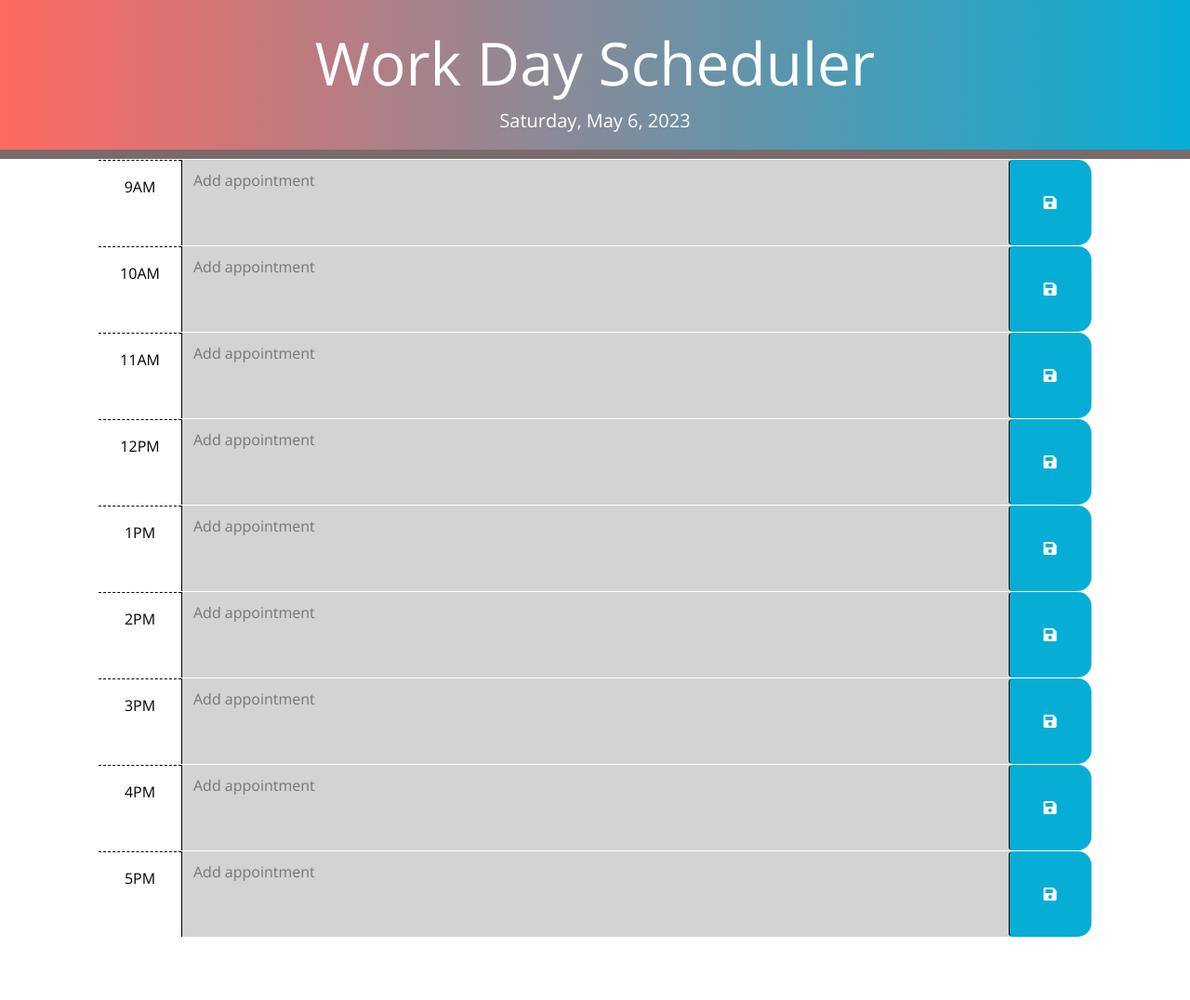
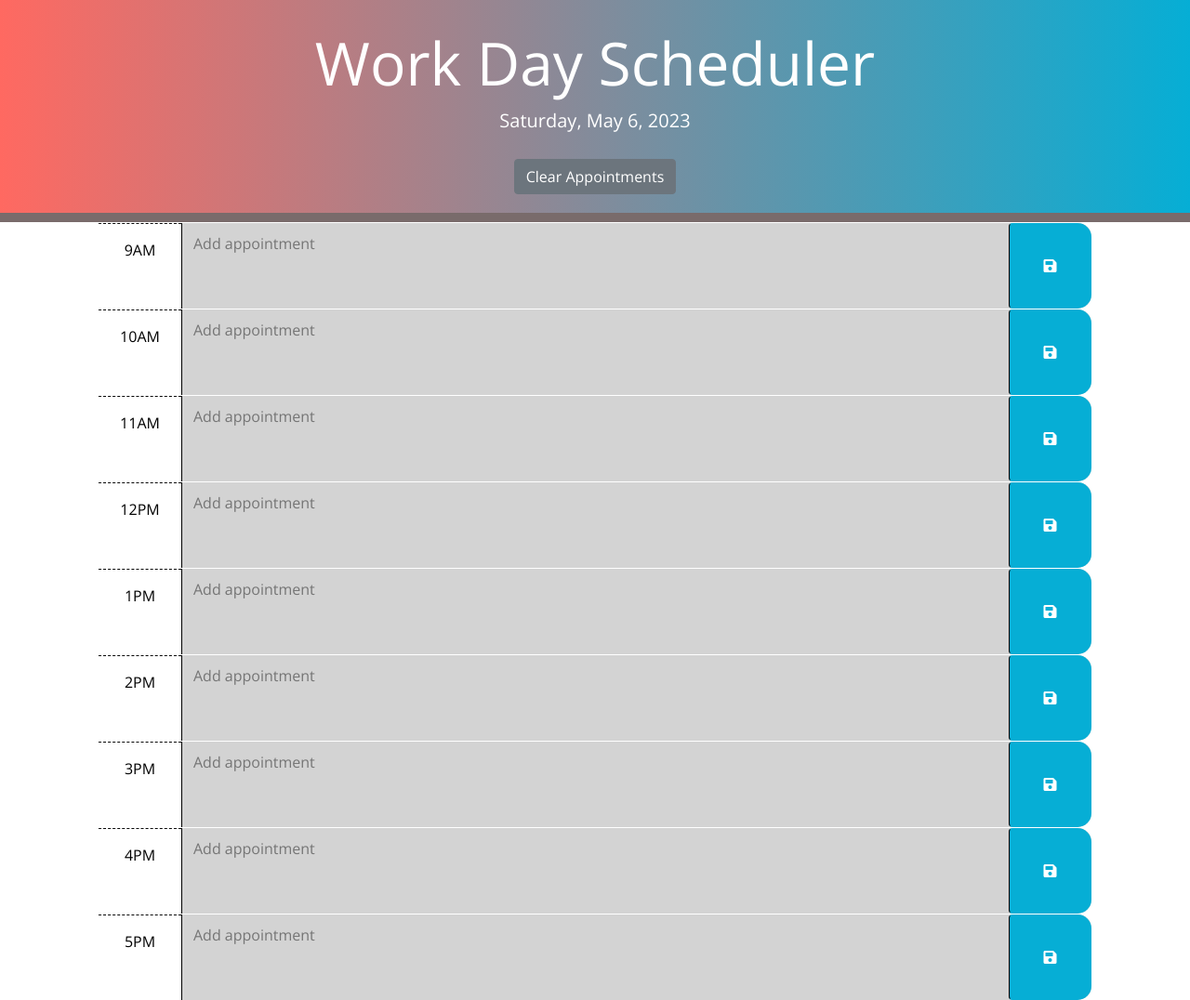
Before and after one commit to fdirige/Work-Day-Scheduler, a website: page Main/index.html in a window 1280 px wide. Shown: the whole page at 93% size. Before the commit the page ends 1008 px from the top, so only its background shows below. Drawn offline with nearby package versions, Linux system fonts and the light colour scheme.

Commit message:
Added Clear Appointments button

```diff
--- a/Main/index.html
+++ b/Main/index.html
@@ -26,7 +26,11 @@
     <header class="header">
       <h1 class="display-3">Work Day Scheduler</h1>
       <p id="currentDay" class="lead"></p>
+      <button id="clearApptsBtn" type="button" class="btn btn-secondary" aria-label="clear appointments button">
+        Clear Appointments
+      </button>
     </header>
+
     <section class="text-center notification" id="notify">
       Appointment Added!
     </section>
--- a/Main/script.js
+++ b/Main/script.js
@@ -1,4 +1,12 @@
 $(document).ready(function () {
+
+  // Clear Field Button to clear contents and local storage
+  $("#clearApptsBtn").click(function (event) {
+    event.preventDefault;
+    $("textarea").val("");
+    localStorage.clear();
+  });
+
   // listen for save button clicks
   $('.saveBtn').on('click', function () {
     // get nearby values
--- a/Main/style.css
+++ b/Main/style.css
@@ -18,8 +18,13 @@ textarea {
   color: white;
   border-radius: 0;
   padding-top: 30px;
-  padding-bottom: 0px;
+  padding-bottom: 20px;
+  margin-bottom: 0px;
   border-bottom: 10px solid rgb(121, 107, 107);
+}
+
+#clearApptsBtn {
+  margin-top: 10px;
 }
 
 .description {
```
